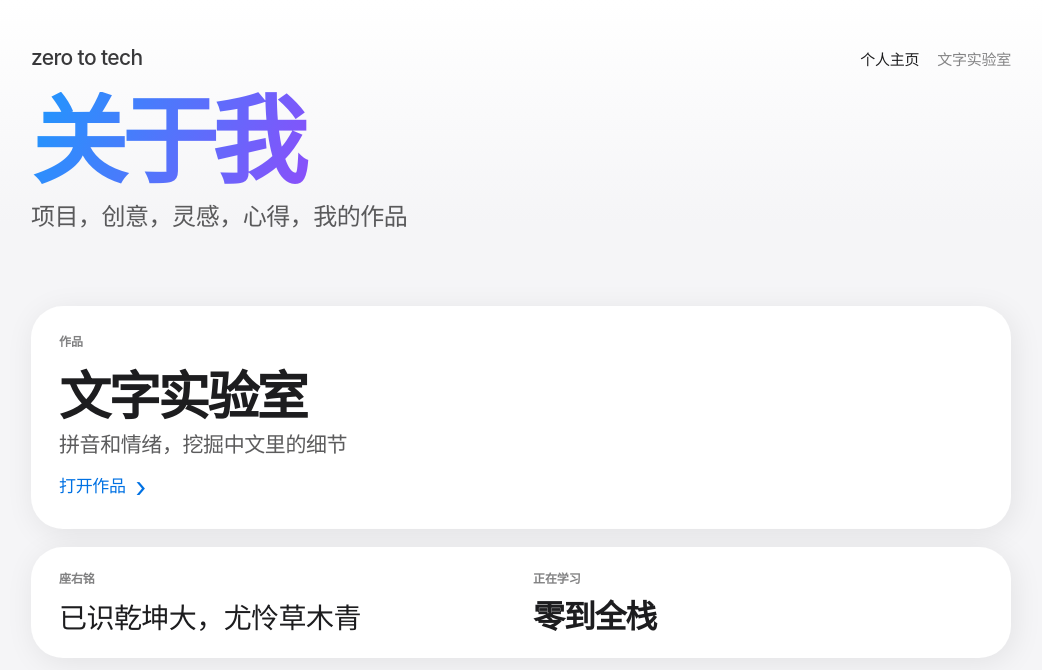
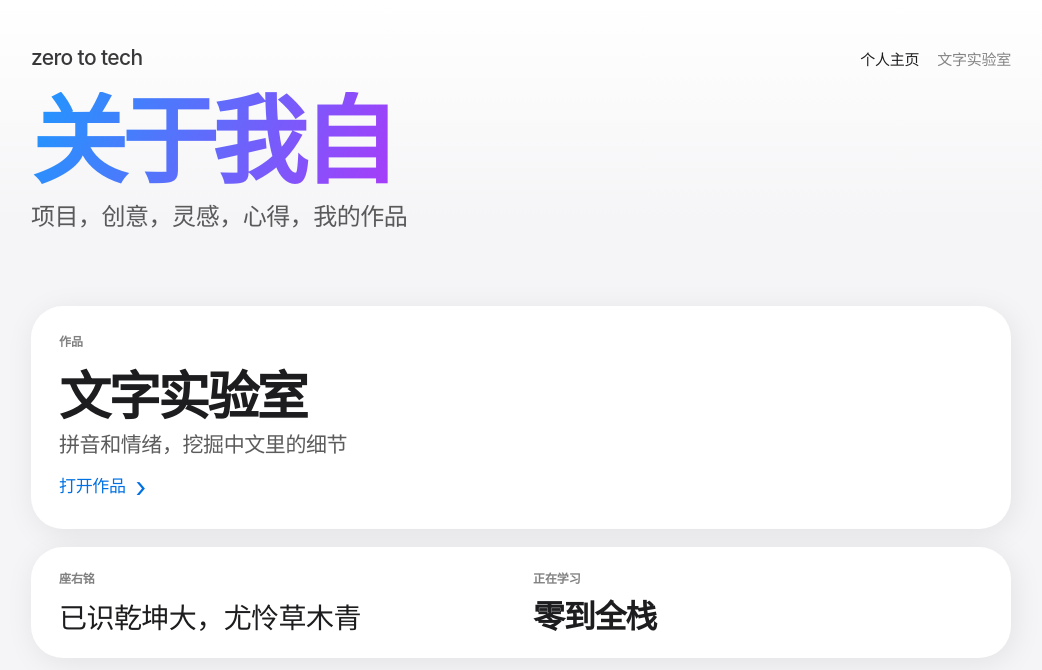
Before and after one commit to liyayahh776-afk/zero-to-tech-4-1, a website built with Vite: page index.html in a window 1280 px wide. Shown: the whole page, without its empty margins (119-1161 px from the left). Built offline with nearby package versions, Linux system fonts and the light colour scheme.

Commit message:
前端构建

```diff
--- a/index.html
+++ b/index.html
@@ -30,7 +30,7 @@
                 </nav>
               </div>
               <div class="hero-copy">
-                <h1 class="hero-display">关于我</h1>
+                <h1 class="hero-display">关于我自</h1>
                 <p class="hero-subtitle">项目，创意，灵感，心得，我的作品</p>
               </div>
             </article>
--- a/js/cards.js
+++ b/js/cards.js
@@ -1,4 +1,4 @@
-import { animate, stagger } from "https://cdn.jsdelivr.net/npm/animejs@4/+esm";
+import { animate, stagger } from "animejs";
 
 export function initCardsAnim() {
   animate(".card", {
--- a/js/score.js
+++ b/js/score.js
@@ -1,4 +1,4 @@
-import { animate, scrambleText } from "https://cdn.jsdelivr.net/npm/animejs@4/+esm";
+import { animate, scrambleText } from "animejs";
 
 export function initScoreAnim() {
   var btn = document.querySelector(".primary-button");
```
Also changed, not shown: package.json (added, +16 -0 lines), 2 other files.
